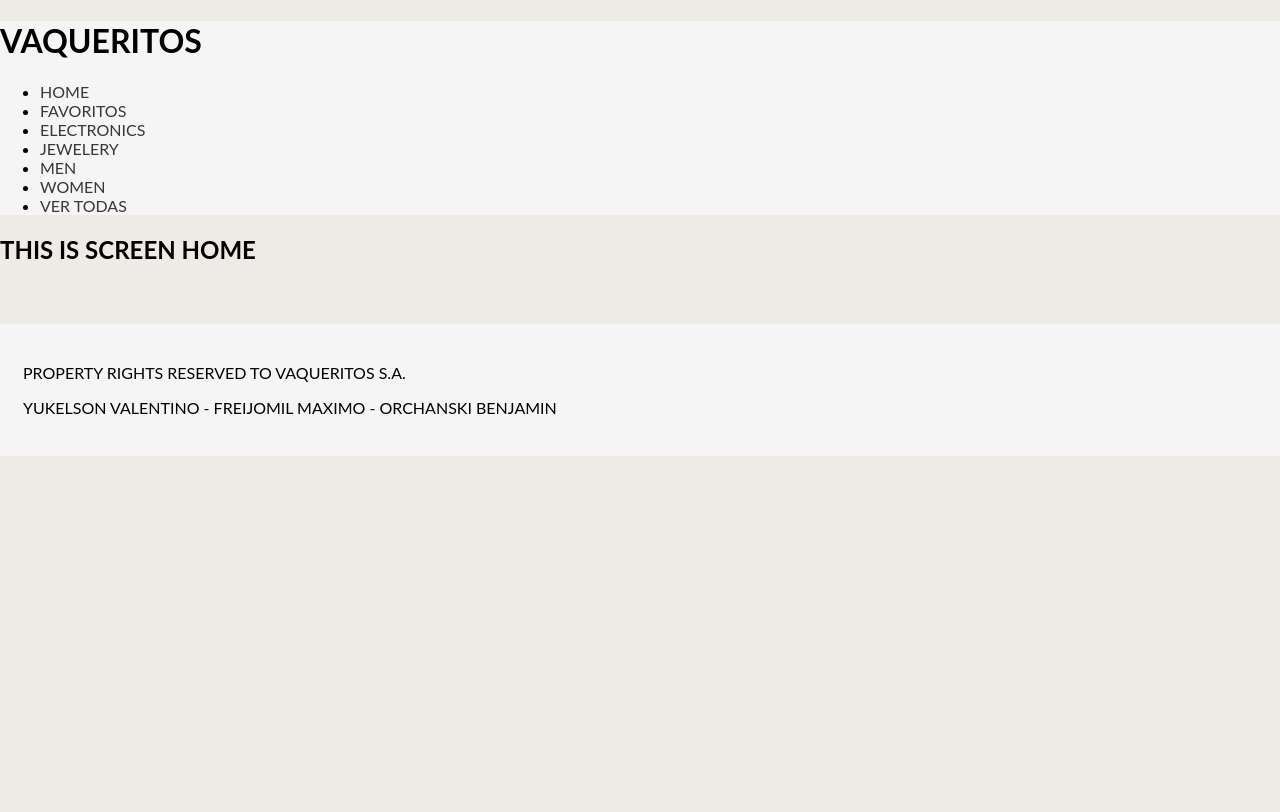
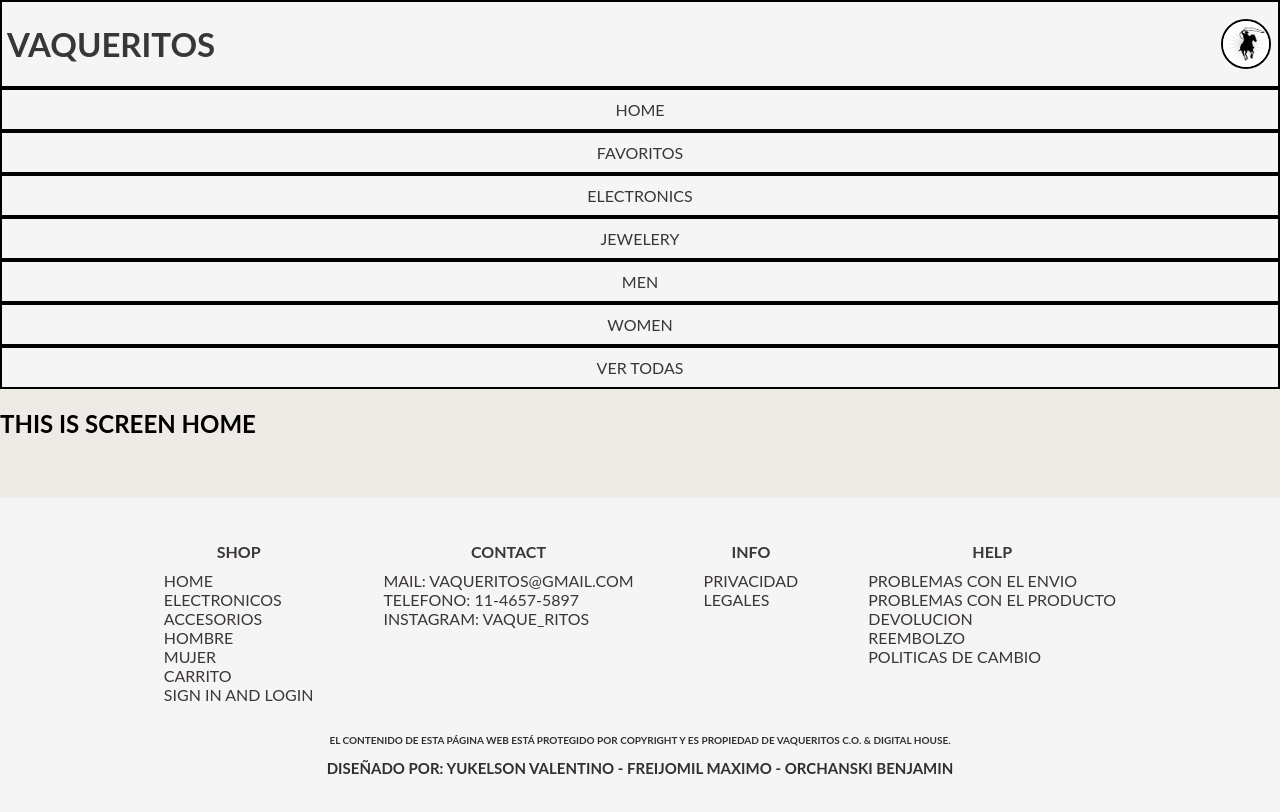
Before and after one commit to ValenYukel/Progra3_ProyectoTI_1, a React (Create React App) app in the folder my-app/: page / in a window 1280 px wide. Shown: the top 812 px of the page. Built offline with nearby package versions, Linux system fonts and the light colour scheme.

Commit message:
header y footer hechos completos del proyecto pasado

```diff
--- a/my-app/public/index.html
+++ b/my-app/public/index.html
@@ -17,7 +17,7 @@
     <title>React App</title>
   </head>
   <body>
-    <noscript>You need to enable JavaScript to run this app.</noscript>
+
     <div id="root"></div>
 
   </body>
--- a/my-app/src/App.js
+++ b/my-app/src/App.js
@@ -10,6 +10,7 @@ function App() {
   return (
     <>
     <React.Fragment>
+    <div class="todo">
     <Header/>
 
     <Switch>
@@ -19,6 +20,7 @@ function App() {
     </Switch>
 
     <Footer />
+    </div>
     </React.Fragment>
     </>
   )
--- a/my-app/src/Components/Footer/Footer.js
+++ b/my-app/src/Components/Footer/Footer.js
@@ -4,8 +4,64 @@ import './styles.css'
 export default function Footer() {
     return (
       <footer>
-        <p>Property Rights reserved to Vaqueritos S.A.</p>
-        <p>Yukelson Valentino - Freijomil Maximo - Orchanski Benjamin</p>
-      </footer>
+
+    <div id="foot">
+
+        <div id="foot-secc">
+            <h4>Shop</h4>
+
+            <ul>
+                <li>Home</li>
+                <li>Electronicos</li>
+                <li>Accesorios</li>
+                <li>Hombre</li>
+                <li>Mujer</li>
+                <li>Carrito</li>
+                <li>Sign in and login</li>
+            </ul>
+        </div>
+
+        <div id="foot-secc">
+            <h4>Contact</h4>
+
+            <ul>
+                <li>Mail: Vaqueritos@gmail.com </li>
+                <li>Telefono: 11-4657-5897</li>
+                <li>Instagram: Vaque_ritos</li>
+            </ul>
+        </div>
+
+
+        <div id="foot-secc">
+            <h4>Info</h4>
+
+            <ul>
+                <li>Privacidad</li>
+                <li>Legales</li>
+            </ul>
+        </div>
+
+        <div id="foot-secc">
+            <h4>Help</h4>
+
+            <ul>
+                <li>Problemas con el envio</li>
+                <li>Problemas con el producto</li>
+                <li>Devolucion</li>
+                <li>Reembolzo</li>
+                <li>Politicas de cambio</li>
+            </ul>
+        </div>
+
+
+    </div>
+
+<div id="footer">
+   <p>El contenido de esta página web está protegido por copyright y es propiedad de VAQUERITOS C.O. & Digital House.</p>
+<h2> DISEÑADO POR: Yukelson Valentino - Freijomil Maximo - Orchanski Benjamin</h2>
+  </div>
+
+
+</footer>
     )
   };
--- a/my-app/src/Components/Footer/styles.css
+++ b/my-app/src/Components/Footer/styles.css
@@ -1,39 +1,48 @@
-#foot{
-    display: flexbox;
-    color: rgb(60, 54, 54);
+footer {
+    display: flex;
+    flex-direction: column;
+    align-items: center;
     justify-content: center;
-    width: max-content;
-    padding-bottom: 5px;
-
+    background-color: whitesmoke;
+    min-width: 420px;
+    height: fit-content;
+    padding: 23px;
+    margin-top: 60px;
 }
 
-#foot li{
+#foot {
+    display: flex;
+    justify-content: center;
+    color: rgb(60, 54, 54);
+    padding-bottom: 5px;
+    gap: 40px;
+}
+
+#foot-secc {
+    display: flex;
+    flex-direction: column;
+    align-items: center;
+    margin: 0 15px;
+}
+
+#foot-secc h4 {
+    text-align: left;
+    margin-bottom: 10px;
+}
+
+#foot-secc ul {
+    padding: 0;
+    margin: 0;
+}
+
+#foot-secc li {
     list-style: none;
 }
 
-#foot-secc{
-   padding-bottom: 10px;
-}
-
-#footer{
+#footer {
     color: rgb(51, 47, 47);
     font-weight: bold;
     font-size: 10px;
     margin: 15px;
+    text-align: center;
 }
-
-footer h4{
-    text-align: left;
-    margin: 15px;
-}
-
-footer{
-    justify-content: center;
-    align-items: center;
-    display: flexbox;
-    background-color: whitesmoke;
-   min-width: 420px;
-    height: fit-content;
-    padding: 23px;
-    margin-top: 60px;
-}
--- a/my-app/src/Components/Header/Header.js
+++ b/my-app/src/Components/Header/Header.js
@@ -36,10 +36,30 @@ function Header() {
         }
     ]
     return (
+    <>
         <header>
-            <h1>VAQUERITOS</h1>
-            <OpcionesHeader opciones={opciones} />
-        </header>
+<div id="conteiner">
+
+    <div class="titulo">
+
+    <a href="/"><h1>Vaqueritos</h1></a>
+
+
+<a href="/"><img id="logo" src="/img/cowboy2.jpeg" alt="logo"/></a>
+
+</div>
+
+<div id="barra_nav">
+  <nav id="menu">
+ <OpcionesHeader opciones={opciones}/>
+  </nav>
+</div>
+
+</div>
+</header>
+
+
+</>
     )
 };
 
--- a/my-app/src/Components/Header/OpcionesHeader.js
+++ b/my-app/src/Components/Header/OpcionesHeader.js
@@ -3,11 +3,7 @@ import { Link } from "react-router-dom";
 
 function OpcionesHeader(props) {
     return (
-        <ul>
-            {
-                props.opciones.map((elm, idx) => <li key={`${idx}${elm.name}`}> <Link to = {elm.path}> {elm.name} </Link> </li> )
-            }
-        </ul>
+       props.opciones.map((elm) =>  <Link to = {elm.path}> {elm.name} </Link> )
     )
 };
 
```
Also changed, not shown: my-app/public/img/cowboy2.jpeg (added).
